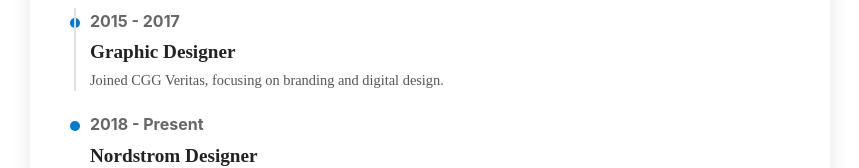
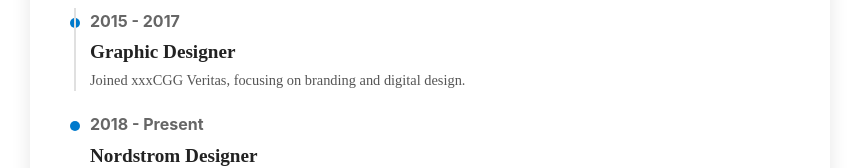
Before and after one commit to lmay87/lc-react, a Next.js app: page / in a window 1280 px wide. Shown: the part 1571-1739 px from the top of the page, without its empty margins (210-1069 px from the left). Built offline with nearby package versions, Linux system fonts and the light colour scheme; a web font is replaced by a local one.

Commit message:
Update index.js

```diff
--- a/src/pages/index.js
+++ b/src/pages/index.js
@@ -60,7 +60,7 @@
                 <div className="timeline-date">2015 - 2017</div>
                 <div className="timeline-content">
                   <h3>Graphic Designer</h3>
-                  <p>Joined CGG Veritas, focusing on branding and digital design.</p>
+                  <p>Joined xxxCGG Veritas, focusing on branding and digital design.</p>
                 </div>
               </div>
               <div className="timeline-item">
```
